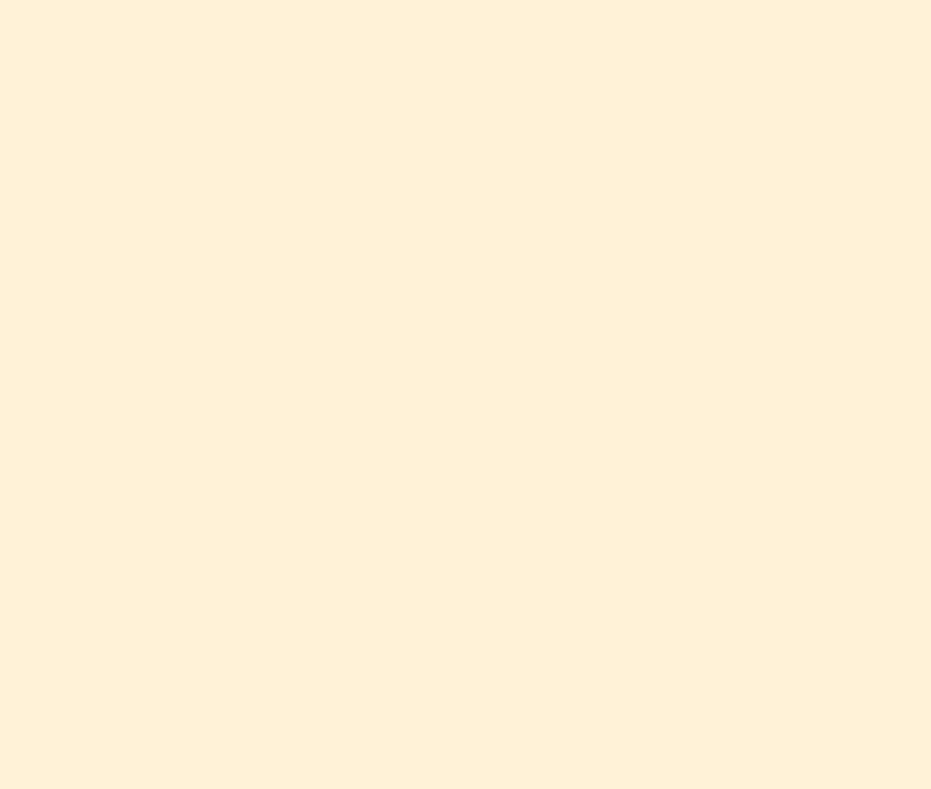
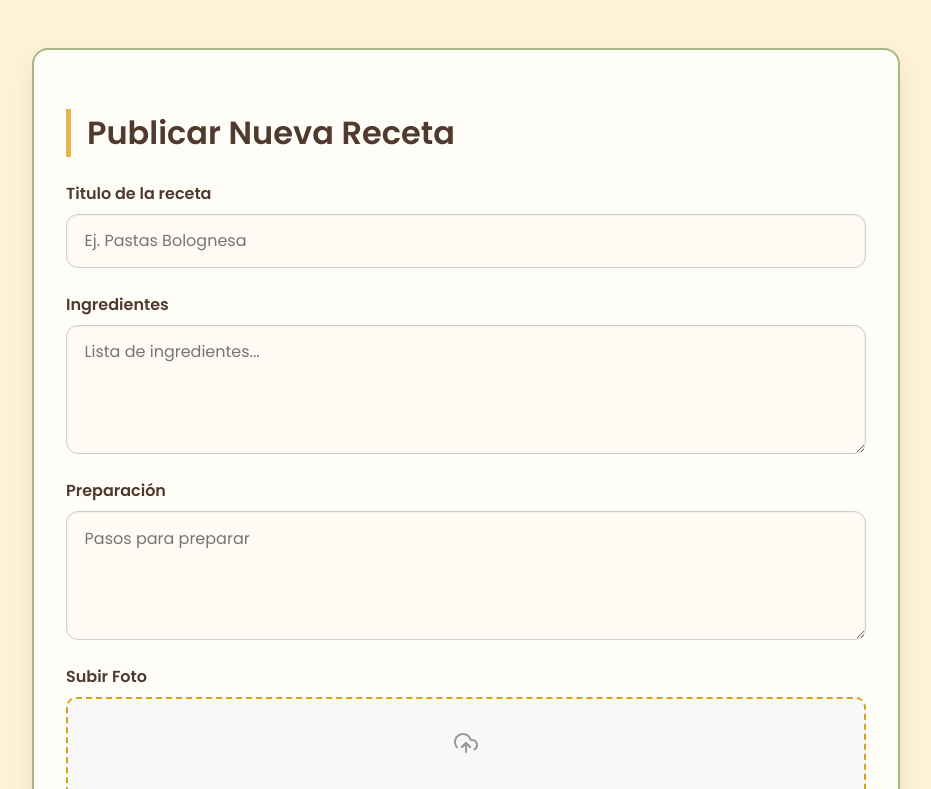
Before and after one commit to SantiC57/RecipeHub, a React (Vite) app: page /publication in a window 1280 px wide. Before the commit this address had no page. Shown: the top 789 px of the page, without its empty margins (174-1105 px from the left). Built offline with nearby package versions, Linux system fonts and the light colour scheme.

Commit message:
Correcion de App.jsx

```diff
--- a/src/Pages/App/App.jsx
+++ b/src/Pages/App/App.jsx
@@ -6,7 +6,8 @@ import MainPage from "../Main/MainPage.jsx";
 import Pastas from "../Pastas/Pastas.jsx";
 import Carnes from "../Carnes/Carnes.jsx";
 import Mariscos from "../Mariscos/Mariscos.jsx";
-
+import ContactUs from "../Contact/contact-us.jsx";
+import Publication from "../Publication/Publication.jsx";
 
 function DynamicTitle() {
   const location = useLocation();
@@ -39,6 +40,9 @@ function App() {
         <Route path="/pastas" element={<Pastas />} />
         <Route path="/carnes" element={<Carnes />} />
         <Route path="/mariscos" element={<Mariscos />} />
+        <Route path="/contact-us" element={<ContactUs />} />
+        <Route path="/publication" element={<Publication />} />
+
       </Routes>
     </Router>
   );
```
